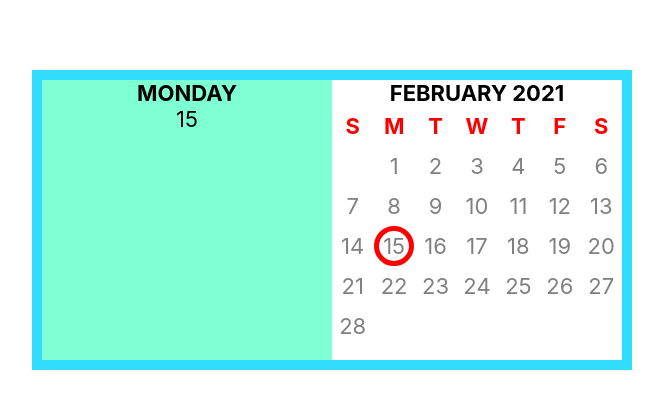
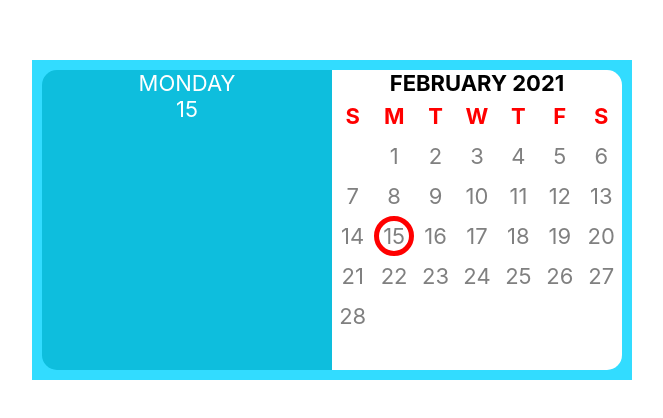
Before and after one commit to NforceCode/react-hometasks-rozumovskyi, a React (Create React App) app: page / in a window 1280 px wide. Shown: the part 180-598 px from the top of the page, without its empty margins (308-971 px from the left). Built offline with nearby package versions, Linux system fonts and the light colour scheme.

Commit message:
Refactor styling

```diff
--- a/src/components/CurrentMonthCard/CurrentMonthCard.module.css
+++ b/src/components/CurrentMonthCard/CurrentMonthCard.module.css
@@ -1,11 +1,13 @@
 .current-month-card{
-  position: absolute;
+  /* position: absolute;
   top: var(--app-border);
   bottom: var(--app-border);
   left: 300px;
-  right: var(--app-border);
+  right: var(--app-border); */
+  border-radius: 0 15px 15px 0;
   width: 100%;
   text-align: center;
   max-width: 290px;
   background-color: white;
+  min-height: inherit;
 }
--- a/src/components/SelectedDayCard/SelectedDayCard.module.css
+++ b/src/components/SelectedDayCard/SelectedDayCard.module.css
@@ -1,11 +1,22 @@
 .selected-day-card{
-  position: absolute;
+  /* position: absolute;
   top: var(--app-border);
   bottom: var(--app-border);
-  left: var(--app-border);
+  left: var(--app-border); */
   right: 300px;
   width: 100%;
   text-align: center;
   max-width: 290px;
-  background-color: aquamarine;
+  background-color: rgb(14, 190, 221);
+  color: white;
+  border-radius: 15px 0 0 15px;
+  min-height: inherit;
 }
+
+.weekday{
+  font-weight: normal;
+}
+
+.day{
+
+}
--- a/src/components/SelectedDayCard/index.jsx
+++ b/src/components/SelectedDayCard/index.jsx
@@ -7,8 +7,8 @@ const SelectedDayCard = (props) => {
   return (
 
     <div className={cx(styles['selected-day-card'])}>
-      <h2>{weekday}</h2>
-      <p>{dayNumber}</p>
+      <h2 className={cx(styles.weekday)}>{weekday}</h2>
+      <p className={cx(styles.day)}>{dayNumber}</p>
     </div>
   );
 }
```
